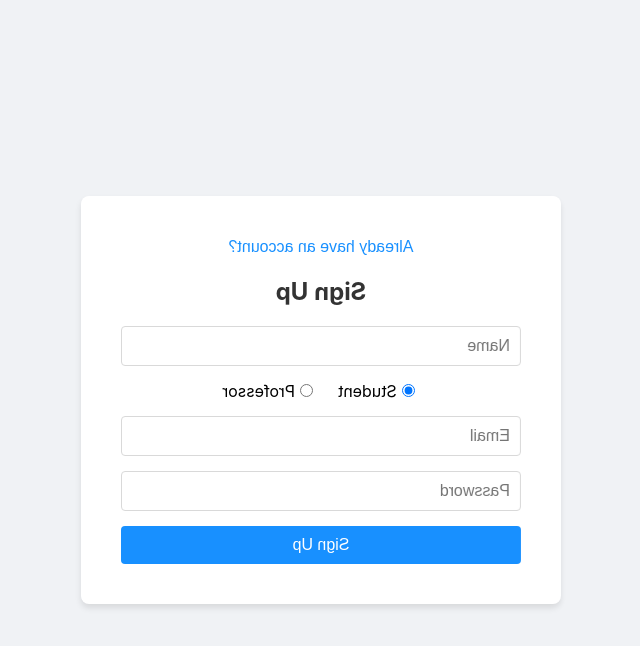
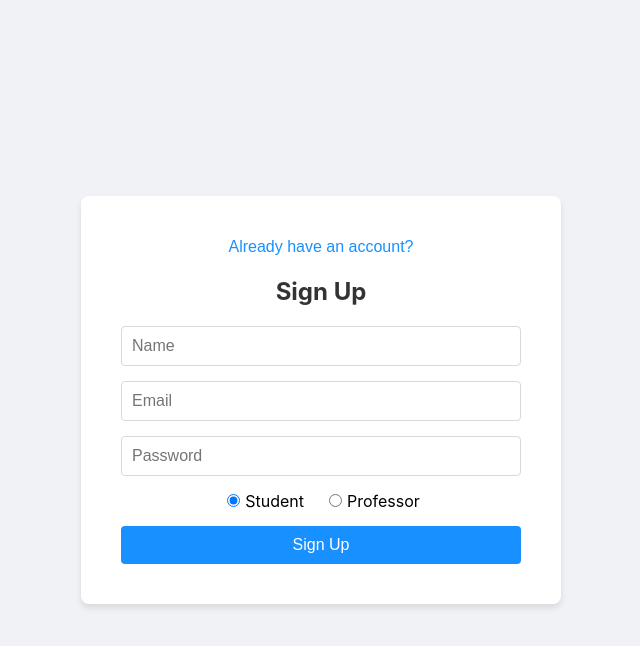
Before and after one commit to usman-khan-03/strand-app, a React (Create React App) app: page / in a window 1280 px wide. Both pictures are taken after typing "name@example.com", "Sample123" into the empty fields and a click on the button "Create an account". Shown: the top 646 px of the page, without its empty margins (319-959 px from the left). Built offline with nearby package versions, Linux system fonts and the light colour scheme.

Commit message:
push it all

```diff
--- a/src/components/Auth/Auth.js
+++ b/src/components/Auth/Auth.js
@@ -1,5 +1,5 @@
 import React, { useState } from 'react';
-import axios from 'axios';
+import axios from 'axios'
 import './Auth.scss';
 
 function Auth({ onAuthSuccess }) {
@@ -44,7 +44,7 @@ function Auth({ onAuthSuccess }) {
 
   return (
     <div className="auth">
-      <div className={`auth__container ${isSignUp ? 'sign-up' : ''}`}>
+      <div className="auth__container">
         <div className="auth__toggle">
           <button onClick={handleToggle}>
             {isSignUp ? 'Already have an account?' : 'Create an account'}
@@ -53,13 +53,30 @@ function Auth({ onAuthSuccess }) {
         <div className="auth__form-container">
           <h2>{isSignUp ? 'Sign Up' : 'Log In'}</h2>
           <form className="auth__form" onSubmit={handleSubmit}>
-            {isSignUp && (
+            {isSignUp ? (
               <>
+                {/* Sign Up Form */}
                 <input
                   type="text"
                   name="name"
                   placeholder="Name"
                   value={formData.name}
+                  onChange={handleChange}
+                  required
+                />
+                <input
+                  type="email"
+                  name="email"
+                  placeholder="Email"
+                  value={formData.email}
+                  onChange={handleChange}
+                  required
+                />
+                <input
+                  type="password"
+                  name="password"
+                  placeholder="Password"
+                  value={formData.password}
                   onChange={handleChange}
                   required
                 />
@@ -85,8 +102,11 @@ function Auth({ onAuthSuccess }) {
                     Professor
                   </label>
                 </div>
+                <button type="submit">Sign Up</button>
               </>
-            )}
+            ) : (
+              <>
+                {/* Sign In Form */}
                 <input
                   type="email"
                   name="email"
@@ -103,7 +123,9 @@ function Auth({ onAuthSuccess }) {
                   onChange={handleChange}
                   required
                 />
-            <button type="submit">{isSignUp ? 'Sign Up' : 'Log In'}</button>
+                <button type="submit">Log In</button>
+              </>
+            )}
           </form>
         </div>
       </div>
--- a/src/components/Auth/Auth.scss
+++ b/src/components/Auth/Auth.scss
@@ -10,14 +10,9 @@
       padding: 40px;
       border-radius: 8px;
       box-shadow: 0 4px 6px rgba(0, 0, 0, 0.1);
-      text-align: center;
-      transition: transform 0.6s;
       width: 400px;
       max-width: 90%;
-
-      &.sign-up {
-        transform: rotateY(180deg);
-      }
+      text-align: center;
     }
 
     &__toggle {
@@ -33,8 +28,6 @@
     }
 
     &__form-container {
-      position: relative;
-
       h2 {
         margin-bottom: 20px;
         color: #333;
```
Also changed, not shown: 2 other files (tests, documents, lock files or other folders). Lines whose indentation alone changed are shown as unchanged.
